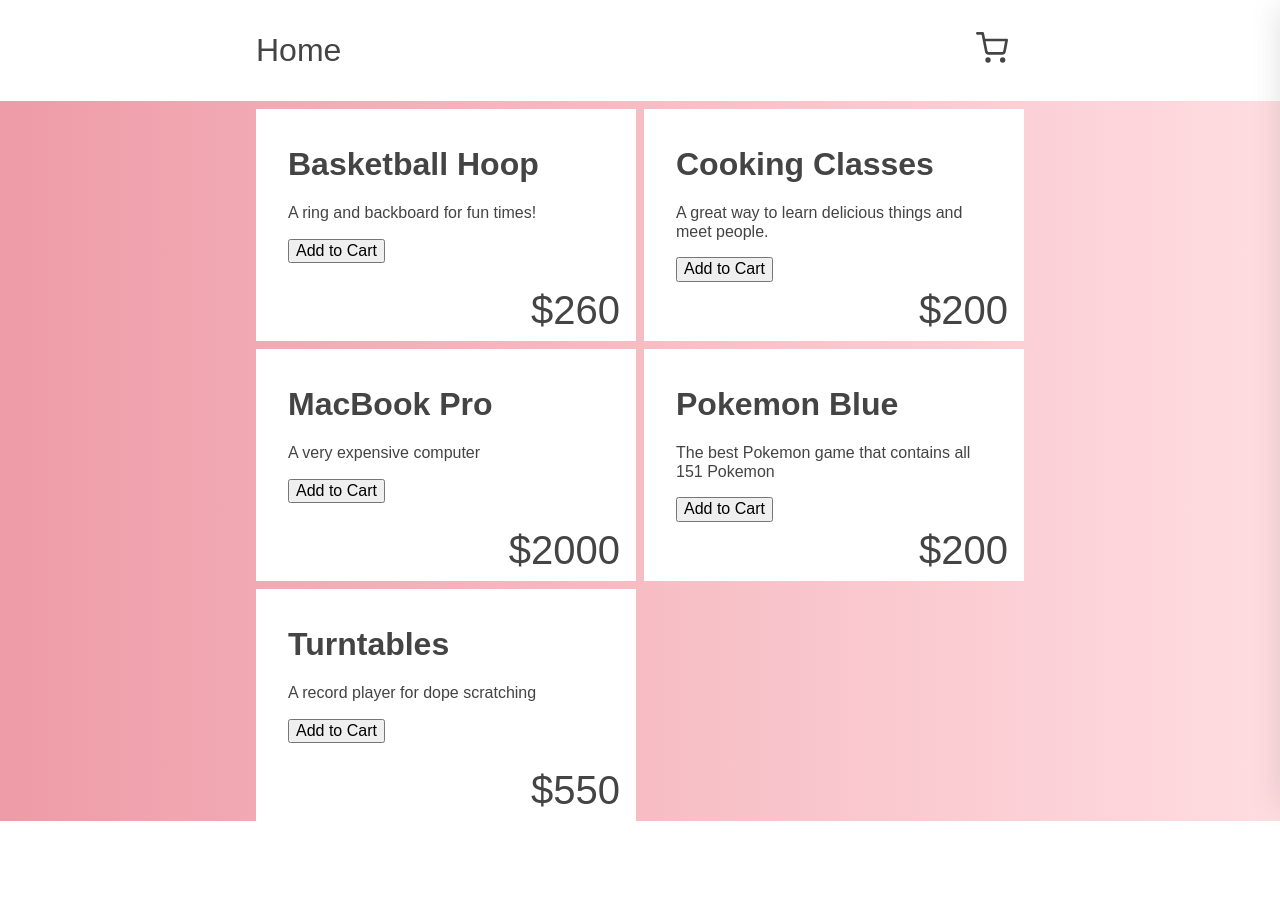
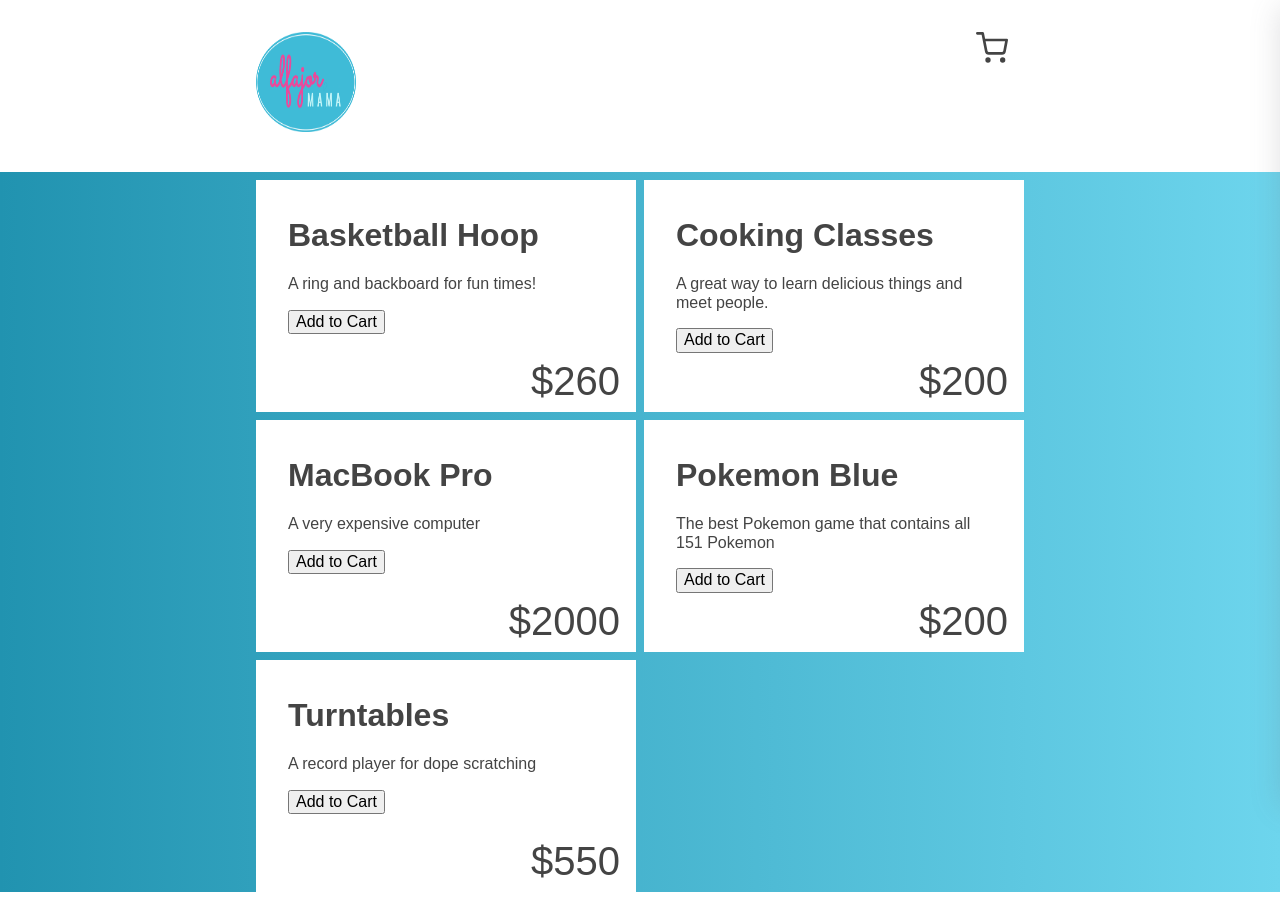
Before and after one commit to crrojas88/e-shop, a Next.js app: page / in a window 1280 px wide. Before the commit the page ends 829 px from the top, so only its background shows below. Built offline with nearby package versions, Linux system fonts and the light colour scheme; a web font is replaced by a local one.

Commit message:
added public directory for images

```diff
--- a/components/Cart.js
+++ b/components/Cart.js
@@ -56,7 +56,7 @@
 `
 
 const Button = styled.button`
-    background: linear-gradient(to right, #ee9ca7, #ffdde1);
+    background: linear-gradient(to right, #2193b0, #6dd5ed);
     font-size: 2rem
     color: inherit;
     outline: none;
--- a/components/Navbar.js
+++ b/components/Navbar.js
@@ -3,6 +3,8 @@
 import UnstyledLink from './styled/UnstyledLink'
 import { FiShoppingCart } from 'react-icons/fi'
 import useCart from '../hooks/useCart'
+import Image from 'next/image'
+
 
 
 const Nav = styled.nav`
@@ -34,11 +36,12 @@
         openCart()
     }
 
+
     return (
         <Nav>
             <NavContainer>
                 <Link href="/">
-                    <UnstyledLink>Home</UnstyledLink>
+                    <UnstyledLink><Image src='/alfajor-mama-v2.png' title='Logo' alt='Banana Logo' width={100} height={100}/></UnstyledLink>
                 </Link>
                 <ShoppingCart onClick={handleClick}/>
             </NavContainer>
--- a/pages/_app.js
+++ b/pages/_app.js
@@ -6,7 +6,7 @@
 
 const Container = styled.div`
     @import url('https://fonts.googleapis.com/css2?family=Padauk:wght@400;700&display=swap');
-    background: linear-gradient(to right, #ee9ca7, #ffdde1);
+    background: linear-gradient(to right, #2193b0, #6dd5ed);
     font-family: 'Padauk', sans-serif;
     color: #444;
     min-height: 100vh;
```
Also changed, not shown: public/alfajor-mama-v2.png (added).
